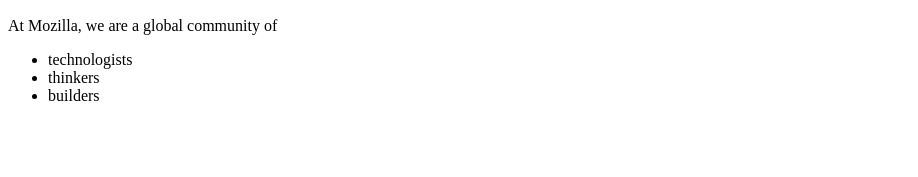
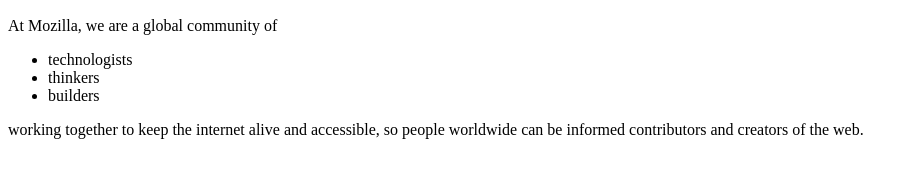
Before and after one commit to PJMantoss/codersrank-practice, a website: page index.html in a window 1280 px wide. Shown: the part 401-578 px from the top of the page, without its empty margins (0-918 px from the left). Drawn offline with Linux system fonts and the light colour scheme.

Commit message:
add second paragraph

```diff
--- a/index.html
+++ b/index.html
@@ -16,5 +16,7 @@
       <li>builders</li>
    </ul>
 
+   <p>working together to keep the internet alive and accessible, so people worldwide can be informed contributors and creators of the web.</p>
+
   </body>
 </html>
```
